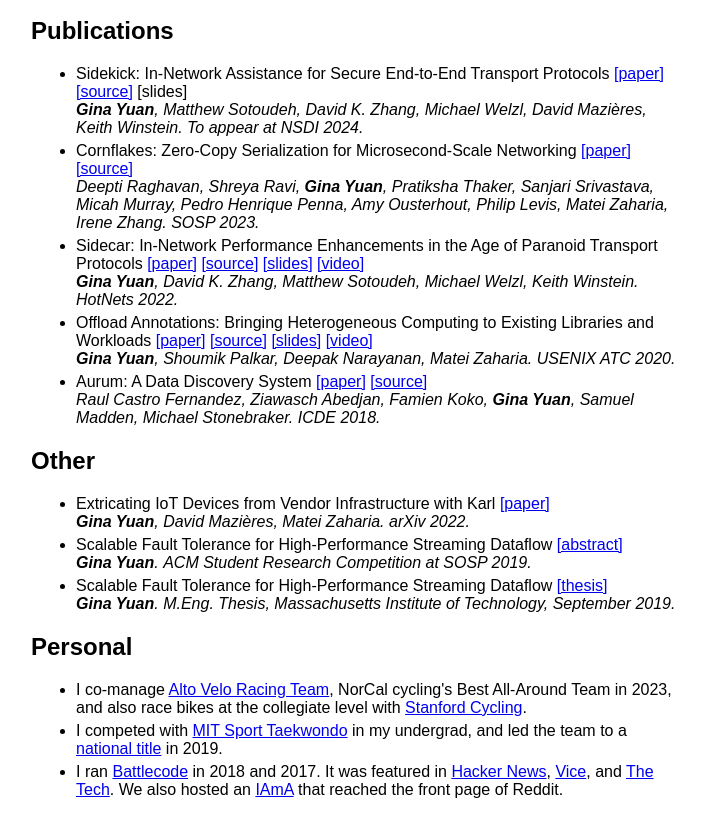
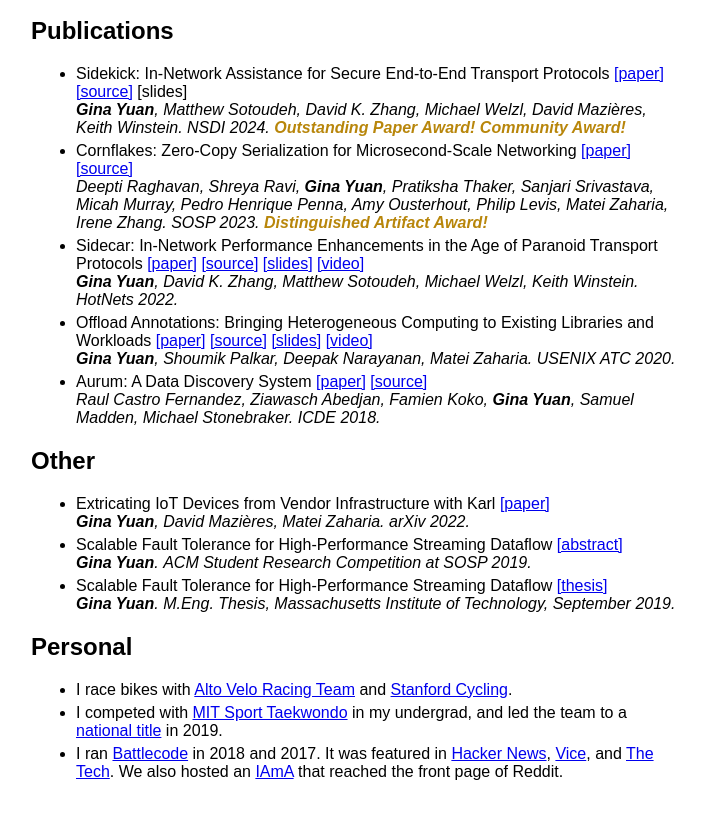
Before and after one commit to ygina/ygina.github.io, a plain HTML site: page index.html in a window 1280 px wide. Shown: the part 373-1188 px from the top of the page, without its empty margins (17-722 px from the left). Drawn offline with Linux system fonts and the light colour scheme.

Commit message:
update nsdi info

```diff
--- a/index.html
+++ b/index.html
@@ -38,12 +38,12 @@
       <ul>
         <li>
           Sidekick: In-Network Assistance for Secure End-to-End Transport Protocols
-          <a href="papers/nsdi24-sidekick.pdf">[paper]</a>
+          <a href="https://www.usenix.org/conference/nsdi24/presentation/yuan">[paper]</a>
           <a href="https://github.com/ygina/sidekick">[source]</a>
           [slides]
           <br>
           <i><b>Gina Yuan</b>, Matthew Sotoudeh, David K. Zhang, Michael Welzl, David Mazières, Keith Winstein.</i>
-          <i>To appear at NSDI 2024.</i>
+          <i>NSDI 2024.</i> <span class="award">Outstanding Paper Award! Community Award!</span>
         </li>
         <li>
           Cornflakes: Zero-Copy Serialization for Microsecond-Scale Networking
@@ -51,7 +51,7 @@
           <a href="https://github.com/deeptir18/cornflakes">[source]</a>
           <br>
           <i>Deepti Raghavan, Shreya Ravi, <b>Gina Yuan</b>, Pratiksha Thaker, Sanjari Srivastava, Micah Murray, Pedro Henrique Penna, Amy Ousterhout, Philip Levis, Matei Zaharia, Irene Zhang.</i>
-          <i>SOSP 2023.</i>
+          <i>SOSP 2023.</i> <span class="award">Distinguished Artifact Award!</span>
         </li>
         <li>
           Sidecar: In-Network Performance Enhancements in the Age of Paranoid Transport Protocols
@@ -110,7 +110,7 @@
 
       <h2>Personal</h2>
       <ul>
-        <li>I co-manage <a href="https://www.altovelo.org/">Alto Velo Racing Team</a>, NorCal cycling's Best All-Around Team in 2023, and also race bikes at the collegiate level with <a href="https://cycling.stanford.edu/">Stanford Cycling</a>.</li>
+        <li>I race bikes with <a href="https://www.altovelo.org/">Alto Velo Racing Team</a> and <a href="https://cycling.stanford.edu/">Stanford Cycling</a>.</li>
         <li>I competed with <a href="https://www.facebook.com/MITSportTaekwondo/">MIT Sport Taekwondo</a> in my undergrad, and led the team to a <a href="https://clubsports.mit.edu/news-article/sport-taekwondo-earns-national-title/">national title</a> in 2019.</li>
         <li>I ran <a href="https://battlecode.org/#/">Battlecode</a> in 2018 and 2017. It was featured in <a href="https://news.ycombinator.com/item?id=12660056">Hacker News</a>, <a href="https://motherboard.vice.com/en_us/article/ypn5vw/mit-grooms-tomorrows-ai-developers-by-making-them-battle-each-other">Vice</a>, and <a href="https://thetech.com/2018/02/08/iap-competitions">The Tech</a>. We also hosted an <a href="https://www.reddit.com/r/IAmA/comments/5kwuy7/we_are_battlecode_mits_longestrunning_programming/">IAmA</a> that reached the front page of Reddit.</li>
       </ul>
--- a/style.css
+++ b/style.css
@@ -14,8 +14,8 @@ body {
   margin: 0px 0 0 0px;
 }
 
-#emphasis {
-  color: red;
+.award {
+  color: #b8860b;
   font-weight: bold;
   font-style: italic;
 }
```
